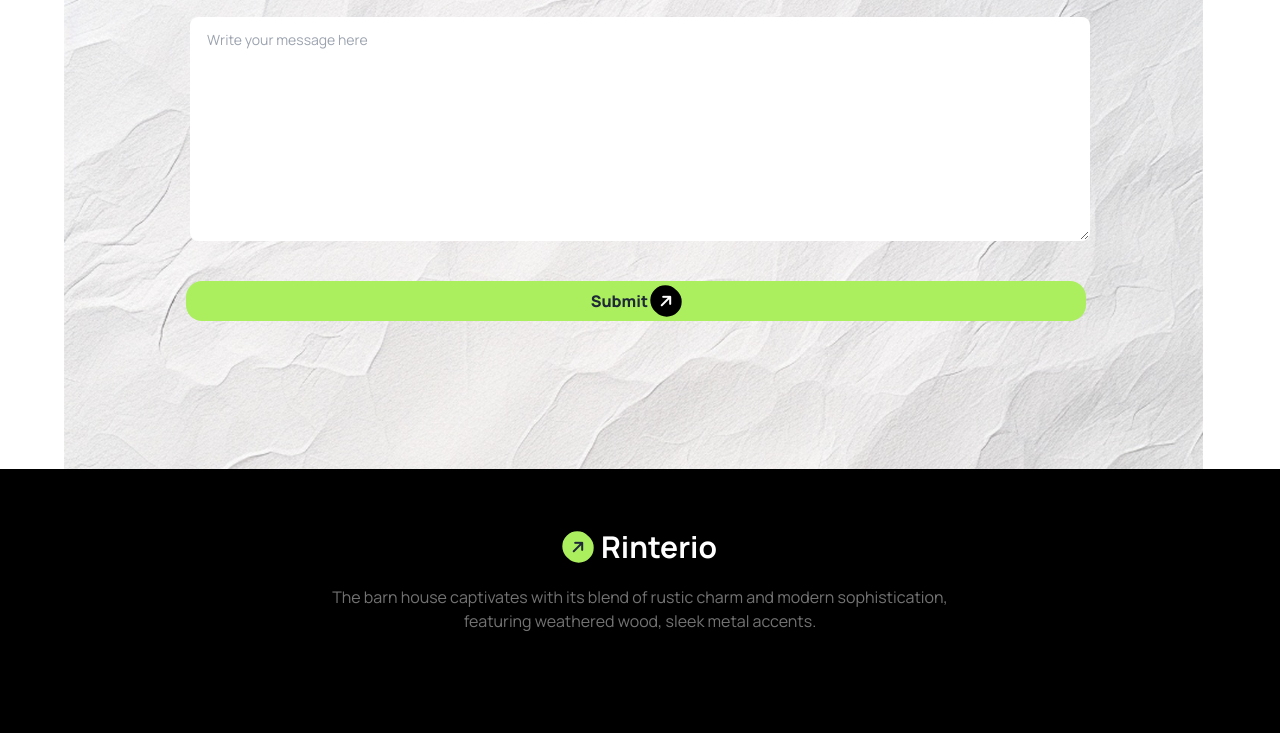
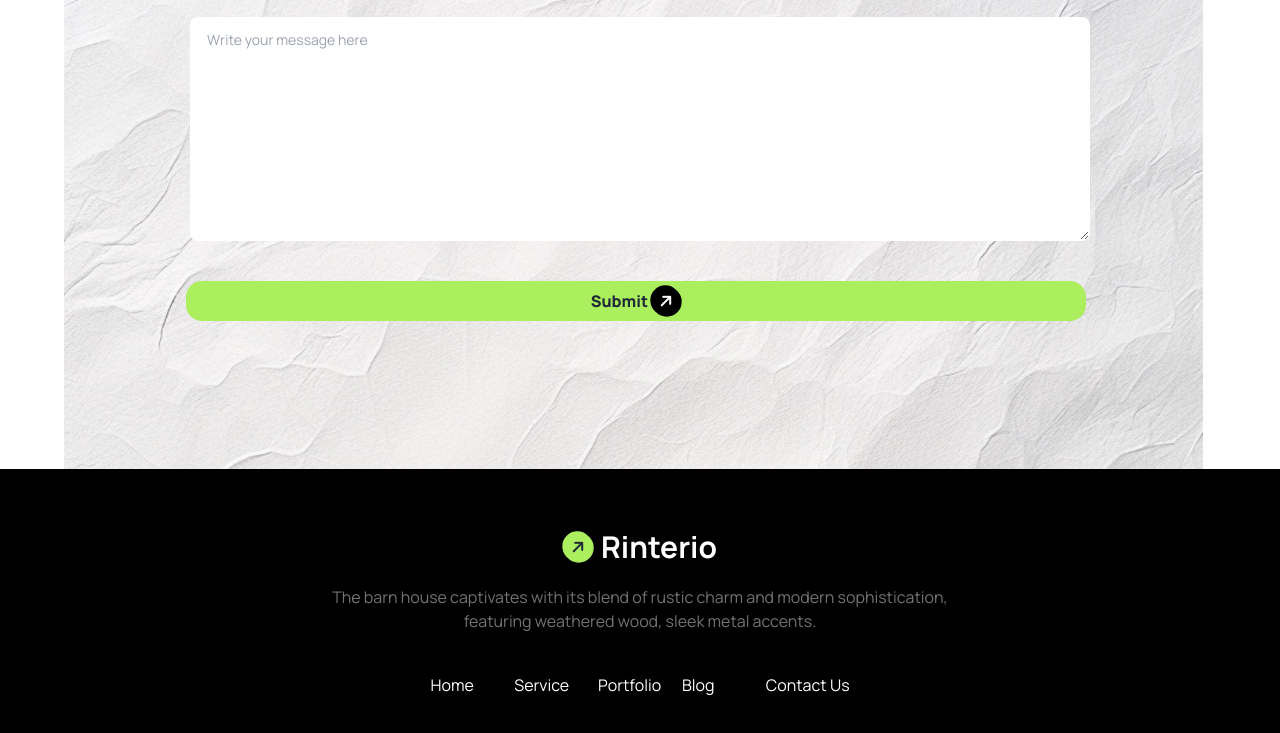
Before and after one commit to shawonvai25/assignment3-solution, a plain HTML site: page index.html in a window 1280 px wide. Shown: the part 2954-3687 px from the top of the page. Drawn offline with nearby package versions, Linux system fonts and the light colour scheme.

Commit message:
footer section added

```diff
--- a/index.html
+++ b/index.html
@@ -309,7 +309,7 @@
         </div>
       </section>
     </main>
-    <footer class="w-full bg-[black] pt-10 h-96">
+    <footer class="w-full bg-[black] pt-10 h-96 flex items-center flex-col">
       <div
         class="flex flex-col max-w-[678px] mx-auto items-center align-center"
       >
@@ -324,6 +324,14 @@
           sophistication, featuring weathered wood, sleek metal accents.
         </p>
       </div>
+
+      <div class="max-w-[776px] grid grid-cols-1 lg:grid-cols-5 mx-auto mt-10">
+        <a href="#" class="text-[white]">Home</a>
+        <a href="#" class="text-[white]">Service</a>
+        <a href="#" class="text-[white]">Portfolio</a>
+        <a href="#" class="text-[white]">Blog</a>
+        <a href="#" class="text-[white]">Contact Us</a>
+      </div>
     </footer>
   </body>
 </html>
```
